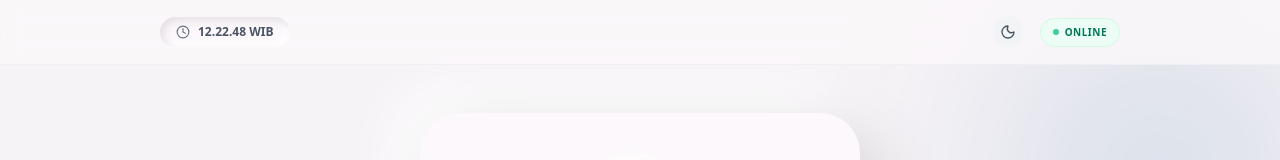
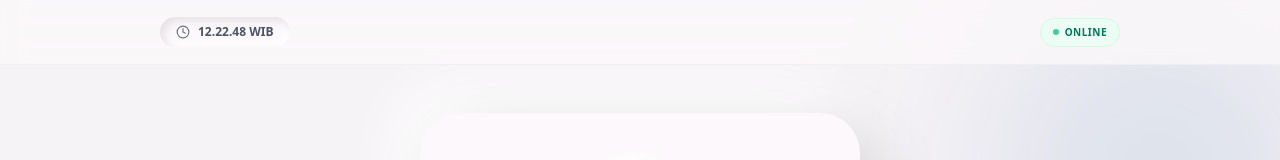
Before and after one commit to anamisme/presensialhikmah, a React (Vite) app: page / in a window 1280 px wide. Shown: the top 160 px of the page. Built offline with nearby package versions, Linux system fonts and the light colour scheme.

Commit message:
fix: remove duplicate dark mode toggles from headers
- Remove dark mode toggle from login page header (keep only in footer)
- Remove dark mode toggle from employee app header (keep only in profile tab)
- Login page still has glowing neumorphic design with stitch-* CSS

```diff
--- a/src/components/EmployeeApp.tsx
+++ b/src/components/EmployeeApp.tsx
@@ -477,15 +477,6 @@ export default function EmployeeApp({
             </span>
             <span>{isOnline ? 'ONLINE' : 'OFFLINE'}</span>
           </div>
-
-          {/* Dark mode toggle */}
-          <button
-            onClick={() => setDarkMode(!darkMode)}
-            className="p-2 rounded-full bg-gray-100 dark:bg-zinc-800 text-gray-600 dark:text-gray-300 hover:bg-gray-200 dark:hover:bg-zinc-700 transition-all active:scale-95"
-            aria-label="Toggle dark mode"
-          >
-            {darkMode ? <Sun className="w-4 h-4" /> : <Moon className="w-4 h-4" />}
-          </button>
 
           <div className="w-10 h-10 rounded-full overflow-hidden border border-gray-200 dark:border-zinc-700 shadow-sm">
             <img
--- a/src/components/LoginScreen.tsx
+++ b/src/components/LoginScreen.tsx
@@ -233,15 +233,6 @@ export default function LoginScreen({
           </div>
 
           <div className="flex items-center gap-4">
-            {/* Dark mode toggle */}
-            <button
-              onClick={() => setDarkMode(!darkMode)}
-              className="p-2 rounded-full bg-gray-100 dark:bg-zinc-800 text-gray-600 dark:text-gray-300 hover:bg-gray-200 dark:hover:bg-zinc-700 transition-all active:scale-95"
-              aria-label="Toggle dark mode"
-            >
-              {darkMode ? <Sun className="w-4 h-4" /> : <Moon className="w-4 h-4" />}
-            </button>
-
             {/* Status Badge */}
             <div className={`flex items-center gap-1.5 px-3 py-1.5 rounded-full border text-[10px] font-black uppercase tracking-wider ${
               isOnline
```
